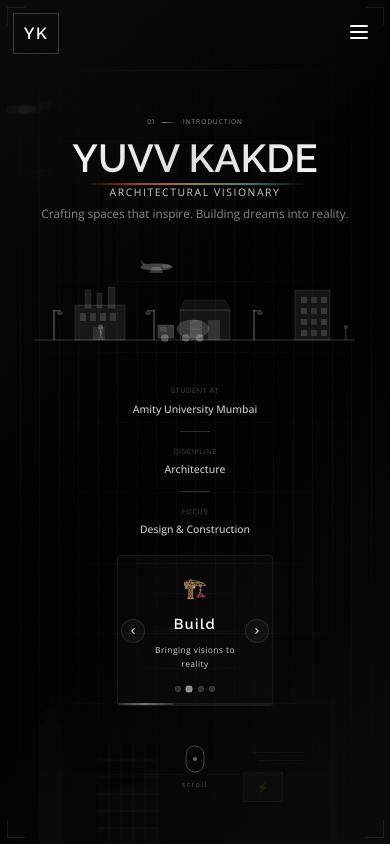
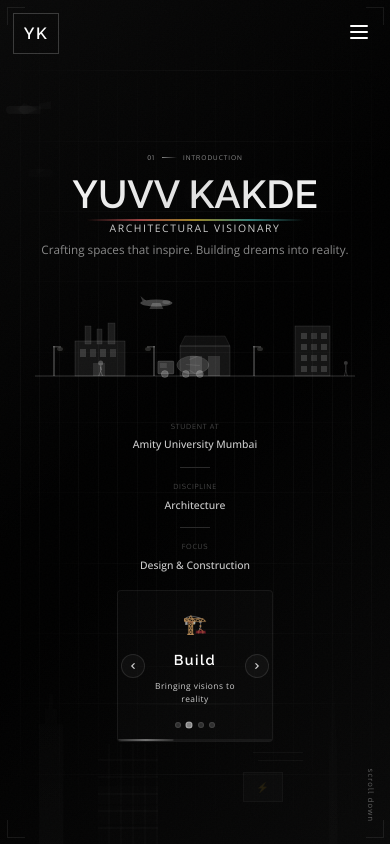
Before and after one commit to insane0904/yuvvbuilds, a React (Vite) app: page / in a window 390 px wide. Shown: the top 844 px of the page. Built offline with nearby package versions, Linux system fonts and the light colour scheme.

Commit message:
Add mouse scroll for desktop (right), scroll down text for mobile (right bottom)

```diff
--- a/src/components/Hero/Hero.module.css
+++ b/src/components/Hero/Hero.module.css
@@ -918,21 +918,30 @@
   display: block;
 }
 
-/* Mobile Scroll Hint - hidden on desktop */
-.mobileScrollHint {
-  display: none;
-  flex-direction: column;
-  align-items: center;
-  gap: 0.5rem;
-  margin-top: 1.5rem;
+/* Desktop Mouse Scroll Indicator */
+.desktopScrollIndicator {
+  position: absolute;
+  right: 2rem;
+  bottom: 3rem;
+  z-index: 25;
 }
 
-.scrollText {
+/* Mobile Scroll Indicator */
+.mobileScrollIndicator {
+  display: none;
+  position: absolute;
+  right: 1rem;
+  bottom: 1.5rem;
+  z-index: 25;
+}
+
+.mobileScrollText {
   font-family: var(--font-mono);
-  font-size: 0.55rem;
-  letter-spacing: 0.2em;
-  color: rgba(255, 255, 255, 0.3);
-  text-transform: lowercase;
+  font-size: 0.6rem;
+  letter-spacing: 0.15em;
+  color: rgba(255, 255, 255, 0.35);
+  writing-mode: vertical-rl;
+  text-orientation: mixed;
 }
 
 /* Responsive */
@@ -1026,9 +1035,13 @@
     display: block;
   }
 
-  /* Show mobile scroll hint */
-  .mobileScrollHint {
-    display: flex;
+  /* Hide desktop scroll, show mobile scroll */
+  .desktopScrollIndicator {
+    display: none;
+  }
+
+  .mobileScrollIndicator {
+    display: block;
   }
 
   .nameContainer {
--- a/src/components/Hero/Hero.tsx
+++ b/src/components/Hero/Hero.tsx
@@ -611,31 +611,46 @@ const Hero = () => {
         >
           <Slider />
         </motion.div>
+      </div>
 
-        {/* Mobile Scroll Indicator */}
+      {/* Desktop Mouse Scroll Indicator - Right side */}
       <motion.div
-          className={styles.mobileScrollHint}
+        className={styles.desktopScrollIndicator}
         initial={{ opacity: 0 }}
         animate={{ opacity: 1 }}
         transition={{ duration: 0.8, delay: 2.5 }}
       >
         <motion.div
-            animate={{ y: [0, 6, 0] }}
-            transition={{ duration: 1.5, repeat: Infinity, ease: "easeInOut" }}
+          animate={{ y: [0, 8, 0] }}
+          transition={{ duration: 2, repeat: Infinity, ease: "easeInOut" }}
         >
-            <svg width="20" height="28" viewBox="0 0 20 28" fill="none">
-              <rect x="1" y="1" width="18" height="26" rx="9" stroke="rgba(255,255,255,0.25)" strokeWidth="1"/>
+          <svg width="24" height="38" viewBox="0 0 24 38" fill="none">
+            <rect x="1" y="1" width="22" height="36" rx="11" stroke="rgba(255,255,255,0.3)" strokeWidth="1"/>
             <motion.circle
-                cx="10" cy="8" r="2"
-                fill="rgba(255,255,255,0.4)"
-                animate={{ cy: [8, 14, 8] }}
-                transition={{ duration: 1.5, repeat: Infinity, ease: "easeInOut" }}
+              cx="12" cy="10" r="2.5"
+              fill="rgba(255,255,255,0.5)"
+              animate={{ cy: [10, 18, 10] }}
+              transition={{ duration: 2, repeat: Infinity, ease: "easeInOut" }}
             />
           </svg>
         </motion.div>
-          <span className={styles.scrollText}>scroll</span>
       </motion.div>
-      </div>
+
+      {/* Mobile Scroll Text - Right bottom */}
+      <motion.div
+        className={styles.mobileScrollIndicator}
+        initial={{ opacity: 0 }}
+        animate={{ opacity: 1 }}
+        transition={{ duration: 0.8, delay: 2.5 }}
+      >
+        <motion.span
+          className={styles.mobileScrollText}
+          animate={{ y: [0, 4, 0] }}
+          transition={{ duration: 2, repeat: Infinity, ease: "easeInOut" }}
+        >
+          scroll down
+        </motion.span>
+      </motion.div>
 
       {/* Corner Decorations */}
       <div className={styles.cornerTL} />
```
Lines whose indentation alone changed are shown as unchanged.
